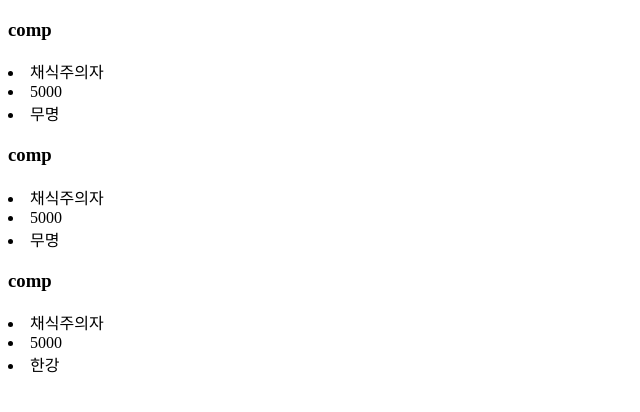
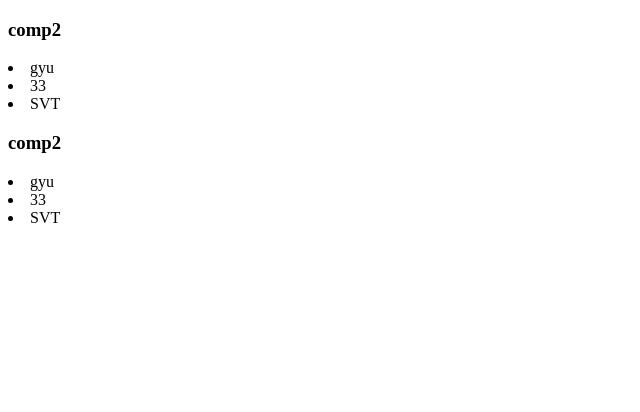
Before and after one commit to Jin19121/react20241105, a React (Vite) app: page / in a window 1280 px wide. Shown: the top 412 px of the page, without its empty margins (0-640 px from the left). Built offline with nearby package versions, Linux system fonts and the light colour scheme.

Commit message:
spread연산자로 props 전달

```diff
--- /dev/null
+++ b/src/apps/MyApp21.jsx
@@ -0,0 +1,31 @@
+import React from "react";
+
+function MyApp21(props) {
+  return (
+    <div>
+      <Comp1 name={"gyu"} age={33} team={"SVT"} />
+    </div>
+  );
+}
+
+function Comp1(props) {
+  return (
+    <div>
+      <Comp2 name={props.name} age={props.age} team={props.team} />
+      <Comp2 {...props} />
+    </div>
+  );
+}
+
+function Comp2({ name, age, team }) {
+  return (
+    <div>
+      <h3>comp2</h3>
+      <li>{name}</li>
+      <li>{age}</li>
+      <li>{team}</li>
+    </div>
+  );
+}
+
+export default MyApp21;
--- a/src/main.jsx
+++ b/src/main.jsx
@@ -1,9 +1,9 @@
 import { StrictMode } from "react";
 import { createRoot } from "react-dom/client";
-import MyApp20 from "./apps/MyApp20.jsx";
+import MyApp21 from "./apps/MyApp21.jsx";
 
 createRoot(document.getElementById("root")).render(
   <StrictMode>
-    <MyApp20 />
+    <MyApp21 />
   </StrictMode>,
 );
```
